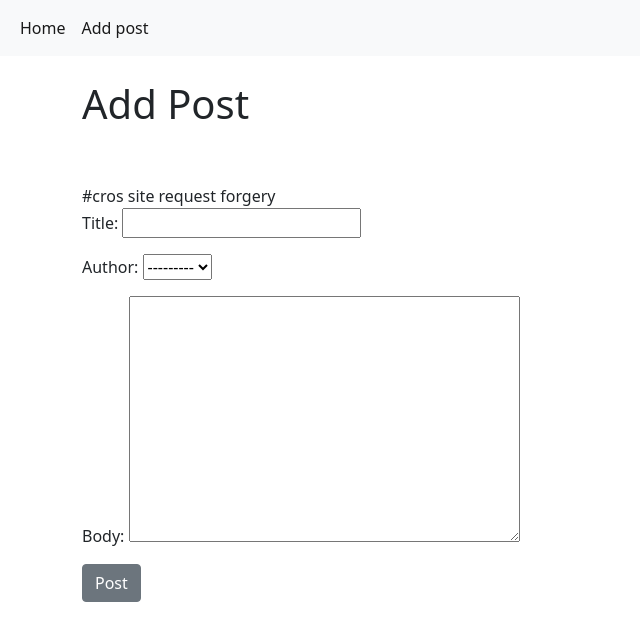
After one commit to fdodaj/django_blog, a Django app: page /add_post/ in a window 1280 px wide. The commit adds this page. Shown: the top 641 px of the page, without its empty margins (0-640 px from the left). Run offline with Django 3.2, Linux system fonts and the light colour scheme.

Commit message:
Added the website navbar; PostDetail and  Addpost view and some styling

```diff
--- a/posts/models.py
+++ b/posts/models.py
@@ -1,5 +1,6 @@
 from django.db import models
 from django.contrib.auth.models import User
+from django.urls import reverse
 
 class Post(models.Model):
     title = models.CharField(max_length=225)
@@ -8,3 +9,6 @@ class Post(models.Model):
 
     def __str__(self):
         return self.title + ' | '  + str(self.author)
+
+    def get_absolute_url(self):
+        return reverse('post-detail', args=(str(self.id)),)
--- /dev/null
+++ b/posts/templates/add_post.html
@@ -0,0 +1,16 @@
+
+{% extends 'base.html' %}
+
+{% block content %}
+
+
+
+<h1>Add  Post</h1>
+<br><br>
+<form method="POST">
+    {% csrf_token %} #cros site request forgery
+
+    {{ form.as_p }}
+    <button class="btn btn-secondary" >Post</button>
+
+{% endblock %}
--- /dev/null
+++ b/posts/templates/base.html
@@ -0,0 +1,48 @@
+<!doctype html>
+<html lang="en">
+  <head>
+    <!-- Required meta tags -->
+    <meta charset="utf-8">
+    <meta name="viewport" content="width=device-width, initial-scale=1">
+
+    <!-- Bootstrap CSS -->
+    <link href="https://cdn.jsdelivr.net/npm/bootstrap@5.0.0-beta1/dist/css/bootstrap.min.css" rel="stylesheet" integrity="sha384-giJF6kkoqNQ00vy+HMDP7azOuL0xtbfIcaT9wjKHr8RbDVddVHyTfAAsrekwKmP1" crossorigin="anonymous">
+
+    <title>Hello, world!</title>
+  </head>
+  <body>
+    <nav class="navbar navbar-expand-lg navbar-light bg-light">
+        <div class="container-fluid">
+
+          <button class="navbar-toggler" type="button" data-bs-toggle="collapse" data-bs-target="#navbarNav" aria-controls="navbarNav" aria-expanded="false" aria-label="Toggle navigation">
+            <span class="navbar-toggler-icon"></span>
+          </button>
+          <div class="collapse navbar-collapse" id="navbarNav">
+            <ul class="navbar-nav">
+              <li class="nav-item">
+                <a class="nav-link active" aria-current="page" href="{% url 'home' %}">Home</a>
+                <li class="nav-item">
+                    <a class="nav-link active" aria-current="page" href="{% url 'add_post' %}">Add post</a>
+
+            </ul>
+          </div>
+        </div>
+      </nav>
+    <br>
+    <div class="container">
+      {% block content %}
+
+      {% endblock %}
+    </div>
+    <!-- Optional JavaScript; choose one of the two! -->
+
+    <!-- Option 1: Bootstrap Bundle with Popper -->
+    <script src="https://cdn.jsdelivr.net/npm/bootstrap@5.0.0-beta1/dist/js/bootstrap.bundle.min.js" integrity="sha384-ygbV9kiqUc6oa4msXn9868pTtWMgiQaeYH7/t7LECLbyPA2x65Kgf80OJFdroafW" crossorigin="anonymous"></script>
+
+    <!-- Option 2: Separate Popper and Bootstrap JS -->
+    <!--
+    <script src="https://cdn.jsdelivr.net/npm/@popperjs/core@2.5.4/dist/umd/popper.min.js" integrity="sha384-q2kxQ16AaE6UbzuKqyBE9/u/KzioAlnx2maXQHiDX9d4/zp8Ok3f+M7DPm+Ib6IU" crossorigin="anonymous"></script>
+    <script src="https://cdn.jsdelivr.net/npm/bootstrap@5.0.0-beta1/dist/js/bootstrap.min.js" integrity="sha384-pQQkAEnwaBkjpqZ8RU1fF1AKtTcHJwFl3pblpTlHXybJjHpMYo79HY3hIi4NKxyj" crossorigin="anonymous"></script>
+    -->
+  </body>
+</html>
--- a/posts/urls.py
+++ b/posts/urls.py
@@ -1,7 +1,9 @@
 from django.contrib import admin
-from .views import HomeView
+from .views import HomeView, PostDetail, AddPost
 from django.urls import path
 
 urlpatterns = [
-   path('', HomeView.as_view(), name="home ")
+   path('', HomeView.as_view(), name='home'),
+   path('posts/<int:pk>', PostDetail.as_view(), name='post-detail'),
+   path('add_post/', AddPost.as_view(), name='add_post'),
 ]
--- a/posts/views.py
+++ b/posts/views.py
@@ -1,10 +1,17 @@
 from django.shortcuts import render
-from django.views.generic import ListView, DetailView # ListView - Allows me to list a query set into the database, detailView - brings one record only
+from django.views.generic import ListView, DetailView , CreateView # ListView - Allows me to list a query set into the database, detailView - brings one record only
 from .models import Post
-# def home(request):
-#     return render(request, 'home.html', {})
 
 #class views
 class HomeView(ListView):
     model = Post
     template_name = 'home.html'
+
+class PostDetail(DetailView):
+    model = Post
+    template_name = 'post_detail.html'
+
+class AddPost(CreateView):
+    model = Post
+    template_name = 'add_post.html'
+    fields = '__all__' # allows me to put all as fileds
```
Also changed, not shown: posts/templates/home.html (+11 -2 lines), posts/templates/post_detail.html (added, +15 -0 lines).
